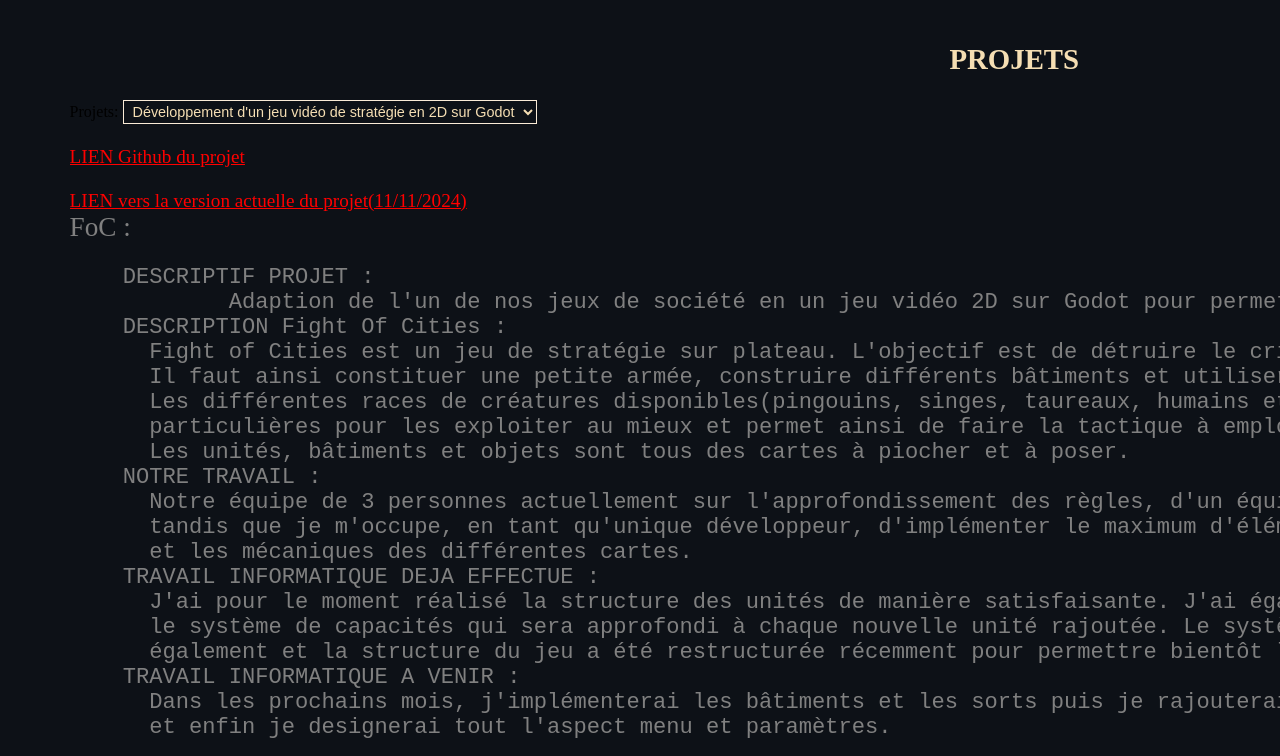
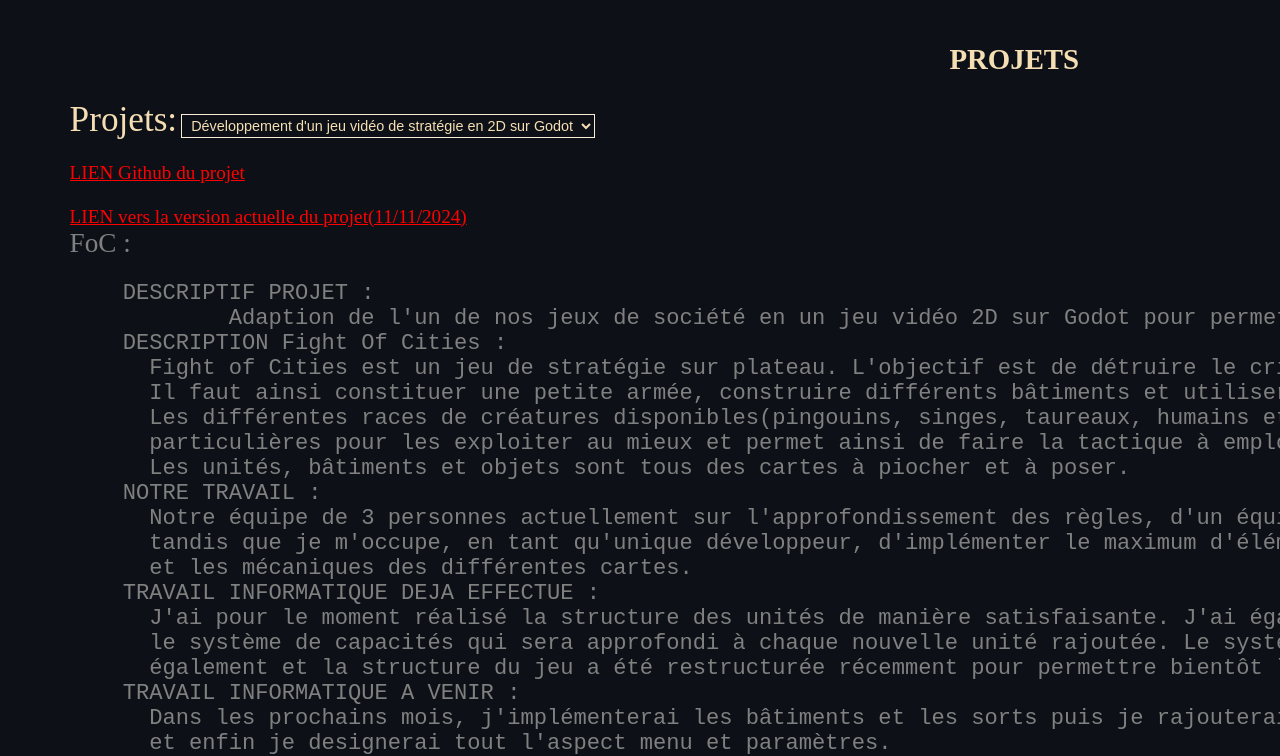
Before and after one commit to Atio3f/Atio3f.github.io, a website: page PortFolioProjets.html in a window 1280 px wide. Shown: the part 77-833 px from the top of the page. Drawn offline with Linux system fonts and the light colour scheme.

Commit message:
Update styleProjets.css
Ajout taille et couleur aux labels

```diff
--- a/styles/styleProjets.css
+++ b/styles/styleProjets.css
@@ -60,3 +60,8 @@ select {
 .FoC {
     display: none;
 }
+
+label {
+  font-size: 2.2em;
+  color: wheat;
+}
```
